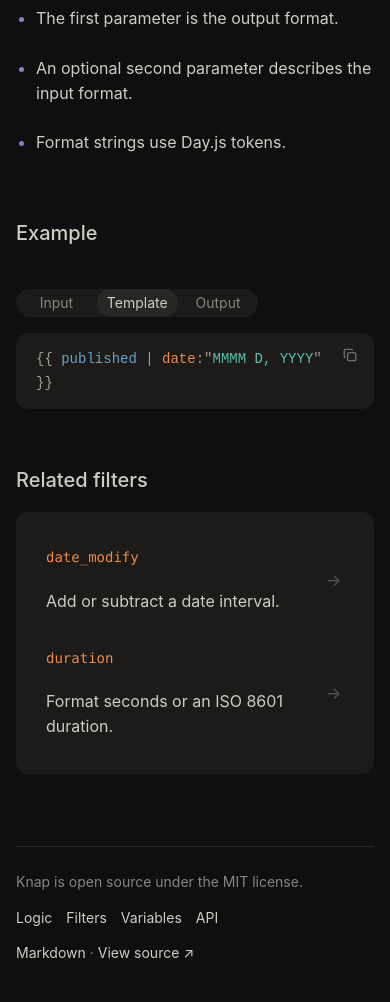
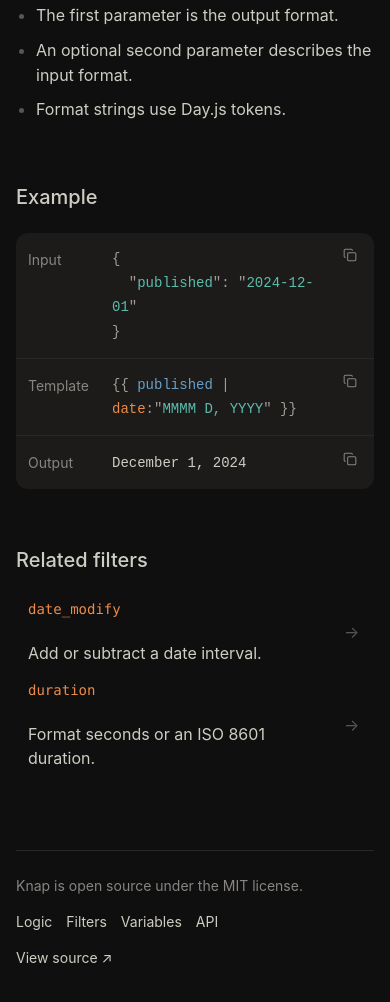
Before and after one commit to obsidianmd/knap, an Astro site in the folder website/: page /filters/date in a window 390 px wide. Shown: the part 610-1612 px from the top of the page. Built offline with nearby package versions, Linux system fonts and the light colour scheme; Astro itself is replaced by a stand-in of ours.

Commit message:
Refine filter examples and documentation styling

```diff
--- a/website/lib/filter-docs.ts
+++ b/website/lib/filter-docs.ts
@@ -45,7 +45,16 @@ const docs: FilterDoc[] = [
   { slug: 'kebab', name: 'kebab', category: 'Text', summary: 'Convert text to kebab-case.', syntax: ['kebab'], related: ['camel', 'pascal', 'snake'], examples: [example({ title: 'Hello World' }, '{{ title | kebab }}', 'hello-world')] },
   { slug: 'lower', name: 'lower', category: 'Text', summary: 'Convert text to lowercase.', syntax: ['lower'], related: ['capitalize', 'title', 'upper'], examples: [example({ title: 'HELLO WORLD' }, '{{ title | lower }}', 'hello world')] },
   { slug: 'pascal', name: 'pascal', category: 'Text', summary: 'Convert text to PascalCase.', syntax: ['pascal'], related: ['camel', 'kebab', 'snake'], examples: [example({ title: 'hello world' }, '{{ title | pascal }}', 'HelloWorld')] },
-  { slug: 'replace', name: 'replace', category: 'Text', summary: 'Replace one or more strings or regular expressions.', syntax: ['replace:"old":"new"', 'replace:("a":"b", "c":"d")'], parameters: ['Each quoted search value is followed by a colon and its replacement.', 'Regular expressions may include flags, for example "/[aeiou]/g".'], examples: [example({ message: 'hello world' }, '{{ message | replace:"e":"a","o":"0" }}', 'hall0 w0rld')] },
+  {
+    slug: 'replace', name: 'replace', category: 'Text', summary: 'Replace one or more strings or regular expressions.', syntax: ['replace:"old":"new"', 'replace:("a":"b", "c":"d")'],
+    parameters: ['Each quoted search value is followed by a colon and its replacement.', 'Regular expressions may include flags, for example "/[aeiou]/g".'],
+    examples: [
+      example({ message: 'hello, world!' }, '{{ message | replace:",":"" }}', 'hello world!', 'Remove text'),
+      example({ message: 'hello world' }, '{{ message | replace:"e":"a","o":"0" }}', 'hall0 w0rld', 'Multiple replacements'),
+      example({ message: 'hello world' }, '{{ message | replace:"/[aeiou]/g":"*" }}', 'h*ll* w*rld', 'Regular expression'),
+      example({ message: 'HELLO world' }, '{{ message | replace:"/hello/i":"hi" }}', 'hi world', 'Case-insensitive match'),
+    ],
+  },
   { slug: 'safe-name', name: 'safe_name', category: 'Text', summary: 'Remove characters that are unsafe in file names.', syntax: ['safe_name', 'safe_name:windows'], parameters: ['Optionally choose windows, mac, or linux rules. The default is conservative.'], examples: [example({ title: 'notes/2024: recap?' }, '{{ title | safe_name }}', 'notes2024 recap')] },
   { slug: 'snake', name: 'snake', category: 'Text', summary: 'Convert text to snake_case.', syntax: ['snake'], related: ['camel', 'kebab', 'pascal'], examples: [example({ title: 'Hello World' }, '{{ title | snake }}', 'hello_world')] },
   { slug: 'title', name: 'title', category: 'Text', summary: 'Convert text to Title Case.', syntax: ['title'], related: ['capitalize', 'lower', 'upper'], examples: [example({ title: 'hello world' }, '{{ title | title }}', 'Hello World')] },
--- /dev/null
+++ b/website/src/components/FilterExample.astro
@@ -0,0 +1,30 @@
+---
+import CodeBlock from './CodeBlock.astro';
+
+interface Props {
+  input: string;
+  template: string;
+  output: string;
+}
+
+const { input, template, output } = Astro.props;
+---
+
+<div class="filter-example-table">
+  <table>
+    <tbody>
+      <tr>
+        <th scope="row">Input</th>
+        <td><CodeBlock code={input} language="json" /></td>
+      </tr>
+      <tr>
+        <th scope="row">Template</th>
+        <td><CodeBlock code={template} /></td>
+      </tr>
+      <tr>
+        <th scope="row">Output</th>
+        <td><CodeBlock code={output} language="md" /></td>
+      </tr>
+    </tbody>
+  </table>
+</div>
--- a/website/src/components/SiteFooter.astro
+++ b/website/src/components/SiteFooter.astro
@@ -1,15 +1,9 @@
 ---
 import FooterNav from './FooterNav.astro';
-
-interface Props {
-  markdownPath: string;
-}
-
-const { markdownPath } = Astro.props;
 ---
 
 <footer class="site-footer">
   <span>Knap is open source under the MIT license.</span>
   <FooterNav />
-  <span><a href={markdownPath}>Markdown</a> · <a href="https://github.com/obsidianmd/knap">View source ↗</a></span>
+  <span><a href="https://github.com/obsidianmd/knap">View source ↗</a></span>
 </footer>
--- a/website/src/layouts/DocsLayout.astro
+++ b/website/src/layouts/DocsLayout.astro
@@ -42,7 +42,7 @@ const toc = headings.filter((heading) => heading.depth === 2 || heading.depth ==
           </div>
         </header>
         <div class="markdown-doc"><slot /></div>
-        <SiteFooter markdownPath={markdownPath} />
+        <SiteFooter />
       </article>
 
     </div>
--- a/website/src/pages/filters/[slug].astro
+++ b/website/src/pages/filters/[slug].astro
@@ -1,6 +1,6 @@
 ---
 import CodeBlock from '../../components/CodeBlock.astro';
-import CodeTabs from '../../components/CodeTabs.astro';
+import FilterExample from '../../components/FilterExample.astro';
 import DocsLayout from '../../layouts/DocsLayout.astro';
 import { filterDocs, filterDocsByName } from '../../../lib/filter-docs';
 
@@ -38,17 +38,13 @@ const headings = [
   <section id="examples" class="doc-section">
     <h2>{filter.examples.length === 1 ? 'Example' : 'Examples'}</h2>
     <div class="filter-examples">
-      {filter.examples.map((item, exampleIndex) => (
+      {filter.examples.map((item) => (
         <article class:list={['filter-example-card', filter.examples.length === 1 && item.title === 'Basic usage' && 'filter-example-card-untitled']}>
           {!(filter.examples.length === 1 && item.title === 'Basic usage') && <header><h3 id={slugifyHeading(item.title)}>{item.title}</h3></header>}
-          <CodeTabs
-            id={`${filter.slug}-example-${exampleIndex}`}
-            defaultTab="template"
-            tabs={[
-              { key: 'input', label: 'Input', code: JSON.stringify(item.variables, null, 2), language: 'json' },
-              { key: 'template', label: 'Template', code: item.template },
-              { key: 'output', label: 'Output', code: item.expected, language: 'md' },
-            ]}
+          <FilterExample
+            input={JSON.stringify(item.variables, null, 2)}
+            template={item.template}
+            output={item.expected}
           />
         </article>
       ))}
--- a/website/src/pages/index.astro
+++ b/website/src/pages/index.astro
@@ -80,6 +80,6 @@ genre: ["Action","Sci-fi"]
       </ul>
     </section>
 
-    <SiteFooter markdownPath="/index.md" />
+    <SiteFooter />
   </main>
 </BaseLayout>
--- a/website/src/styles/docs.scss
+++ b/website/src/styles/docs.scss
@@ -147,8 +147,8 @@
   grid-template-columns: 120px 1fr;
   gap: 20px;
   margin: 28px 0;
-  border-left: 3px solid var(--accent);
-  background: var(--panel);
+  border-radius: 12px;
+  background: #1a1623;
   padding: 18px 20px;
   font-size: var(--font-size-small);
 
@@ -253,18 +253,17 @@
     padding-left: 1.25rem;
   }
   li {
-    margin-block: 7px;
-
-    &::marker {
-      color: var(--accent);
-    }
+    margin-block: 4px;
+  }
+  ul li::marker {
+    color: var(--faint);
   }
   > blockquote {
     display: grid;
     gap: 6px;
     margin: 28px 0;
-    border-left: 3px solid var(--accent);
-    background: var(--panel);
+    border-radius: 12px;
+    background: #1a1623;
     padding: 18px 20px;
     color: var(--body);
     font-size: var(--font-size-body);
--- a/website/src/styles/filters.scss
+++ b/website/src/styles/filters.scss
@@ -147,28 +147,68 @@
     margin-top: 0;
   }
 }
-.filter-example-card .code-tabs {
-  margin-top: 14px;
+.filter-example-table {
+  margin-top: 20px;
+  overflow: hidden;
+  border-radius: 12px;
+  background: var(--panel);
+
+  table {
+    width: 100%;
+    border-collapse: collapse;
+    table-layout: fixed;
+  }
+  tr:not(:last-child) {
+    border-bottom: 1px solid var(--line);
+  }
+  th {
+    width: 100px;
+    padding: 16px;
+    color: var(--muted);
+    font-size: var(--font-size-small);
+    font-weight: 400;
+    text-align: left;
+    vertical-align: top;
+  }
+  td {
+    min-width: 0;
+    padding: 0;
+  }
+  .doc-code {
+    margin: 0;
+    border-radius: 0;
+    background: transparent;
+  }
 }
 .behavior-list {
   display: grid;
-  gap: 11px;
+  gap: 2px;
   margin: 0;
   padding-left: 1.25rem;
 
   li::marker {
-    color: var(--accent);
+    color: var(--faint);
   }
 }
 .related-filters {
   display: grid;
   margin: 0;
-  border-radius: 12px;
-  background: var(--panel);
-  padding: 18px;
+  padding: 0;
   list-style: none;
+
+  > li {
+    margin: 0;
+  }
+
+  .filter-row {
+    padding-block: 7px;
+  }
 }
 @media (max-width: 760px) {
+  .filter-example-table th {
+    width: 76px;
+    padding-inline: 12px;
+  }
   .filter-list article {
     grid-template-columns: 120px 1fr;
 
--- a/website/src/styles/home.scss
+++ b/website/src/styles/home.scss
@@ -86,11 +86,11 @@
   padding-left: 1.25em;
 
   li + li {
-    margin-top: 16px;
+    margin-top: 8px;
   }
 
   li::marker {
-    color: var(--muted);
+    color: var(--faint);
   }
 }
 
--- a/website/src/styles/tables.scss
+++ b/website/src/styles/tables.scss
@@ -19,7 +19,7 @@
   th {
     color: var(--muted);
     font-size: var(--font-size-small);
-    font-weight: 600;
+    font-weight: 400;
   }
   td:first-child {
     color: var(--paper);
@@ -44,7 +44,7 @@
   th {
     color: var(--muted);
     font-size: var(--font-size-small);
-    font-weight: 600;
+    font-weight: 400;
   }
   td:first-child {
     color: var(--paper);
```
